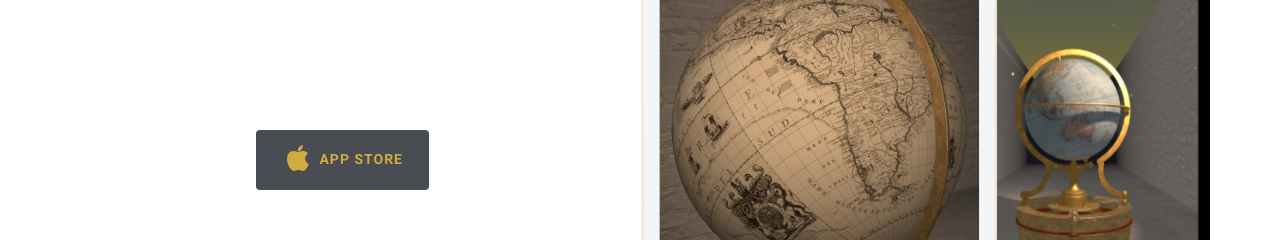
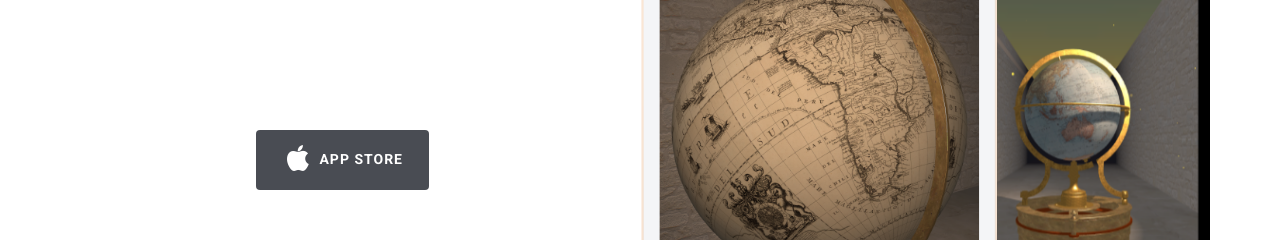
Before and after one commit to Corp67X/Globe, a plain HTML site: page index.html in a window 1280 px wide. Shown: the part 2200-2440 px from the top of the page. Drawn offline with nearby package versions, Linux system fonts and the light colour scheme; files whose address does not match are found by name.

Commit message:
Update index.html

```diff
--- a/index.html
+++ b/index.html
@@ -372,7 +372,7 @@
 						<div class="space"></div>
 
                         <div class="text-center">
-                            <a href="https://itunes.apple.com/us/app/libro-dei-globi/id1136318352" target="_blank" class="btn btn-download wow fadeInDown highlight" data-wow-delay="1s"><i class="fa fa-apple fa-2x"></i> App Store </a>
+                            <a href="https://itunes.apple.com/us/app/libro-dei-globi/id1136318352" target="_blank" class="btn btn-download wow fadeInDown" data-wow-delay="1s"><i class="fa fa-apple fa-2x"></i> App Store </a>
 						<!--	<a href="#" class="btn btn-download wow fadeInDown" data-wow-delay="1.4s"><i class="fa fa-android fa-2x"></i>Play Store</a>              -->
                         </div>
                     </div>
```
